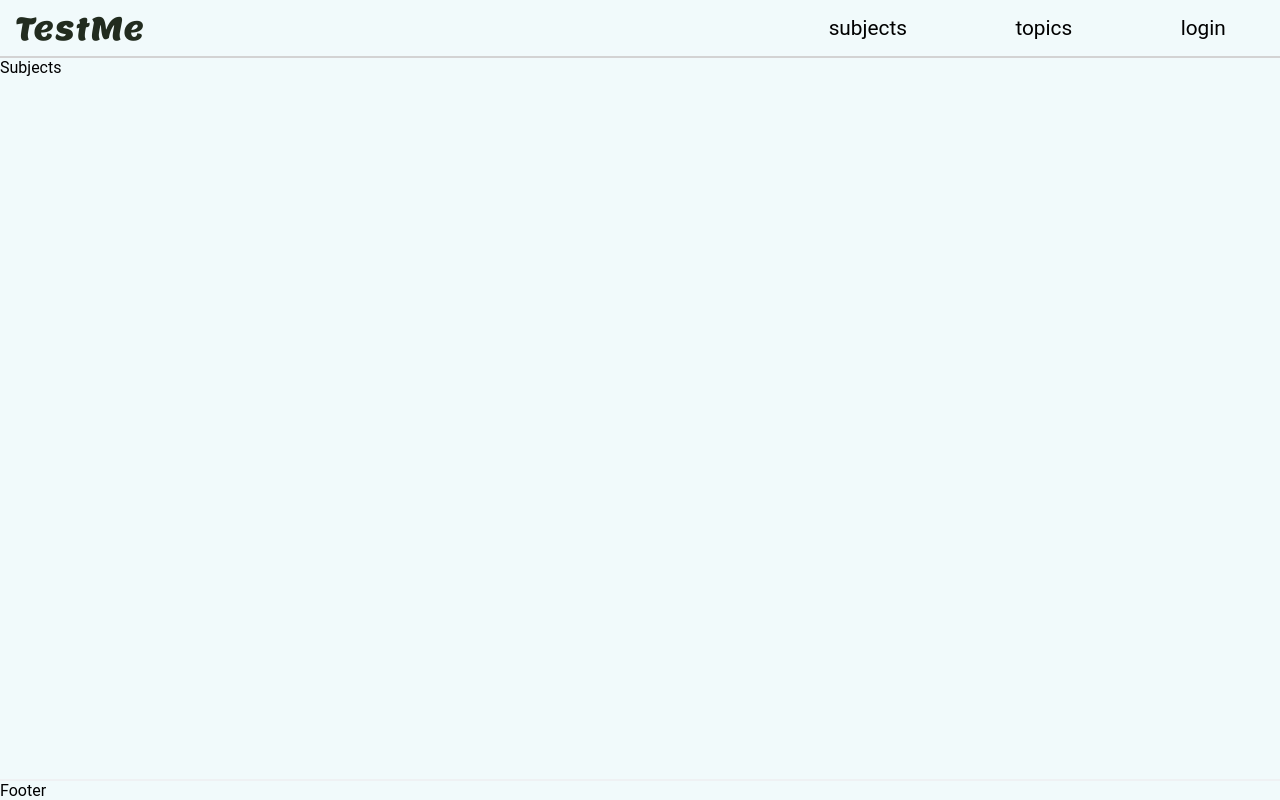
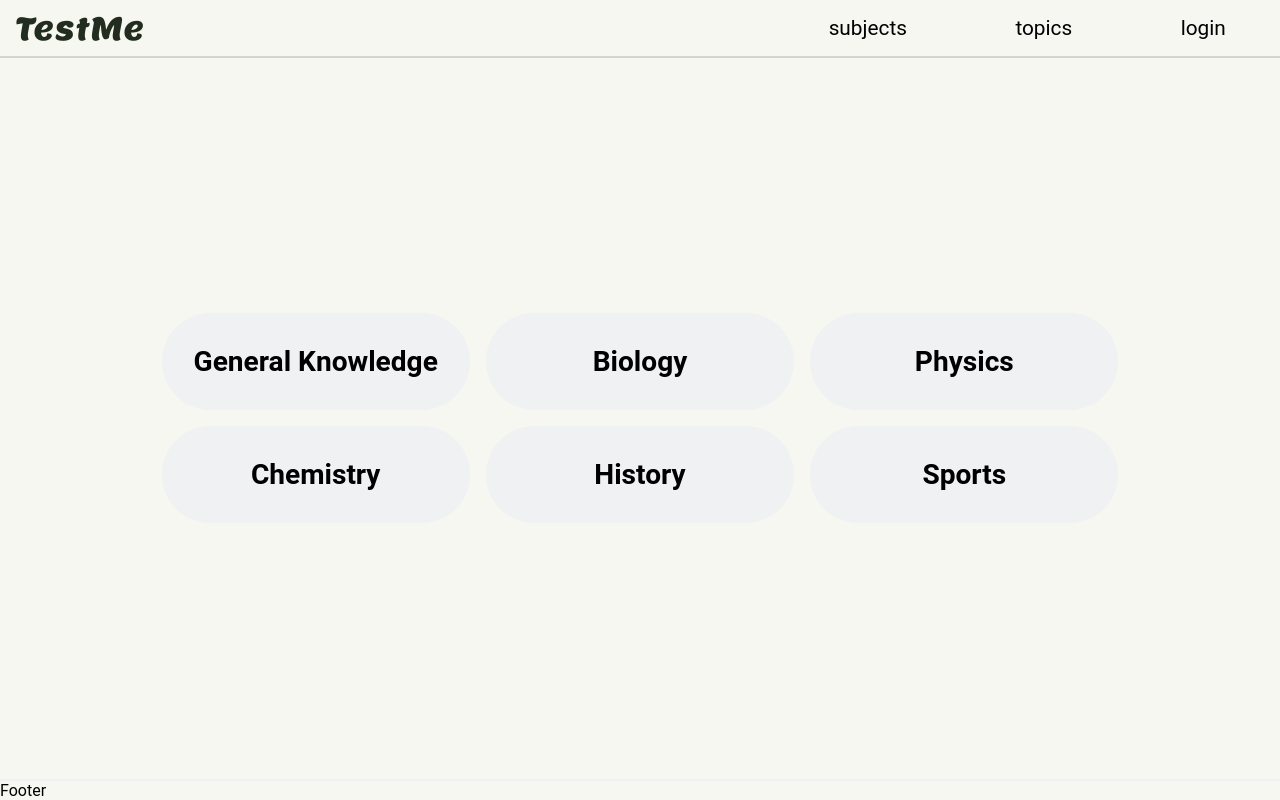
Before and after one commit to HemanthDas/Quiz-Application, a React (Vite) app: page /testme/subject in a window 1280 px wide. Built offline with nearby package versions, Linux system fonts and the light colour scheme.

Commit message:
Update new Feature

```diff
--- a/src/App.css
+++ b/src/App.css
@@ -16,6 +16,7 @@ a {
   --cl1: #f1fafb;
   --cl2: #eff1f3;
   --cl3: #eff1f3;
+  --white-bg: #f7f7f1;
   --grn1: rgb(34, 44, 31);
   display: flex;
   align-items: center;
@@ -23,7 +24,7 @@ a {
   position: relative;
   min-height: 100vh;
   max-width: 100vw;
-  background-color: var(--cl1);
+  background-color: var(--white-bg);
   nav {
     width: 100%;
     max-height: 5%;
@@ -53,6 +54,9 @@ a {
   }
   main {
     width: 100%;
+    display: flex;
+    justify-content: center;
+    align-items: center;
   }
   footer {
     border-top: 2px solid var(--cl3);
@@ -163,11 +167,11 @@ button {
           color: var(--grn1);
         }
       }
-      .md2-btns{
+      .md2-btns {
         display: flex;
         justify-content: space-around;
         padding: 2rem;
-        & > *{
+        & > * {
           width: 30%;
           height: 2em;
           border-radius: 1em;
@@ -185,3 +189,27 @@ button {
     }
   }
 }
+#subjects {
+  height: 90vh;
+  display: flex;
+  justify-content: center;
+  align-items: center;
+  & > article {
+    display: grid;
+    grid-template-columns: repeat(3, 1fr);
+    gap: 2vmin;
+    .sub-names {
+      background-color: var(--cl2);
+      padding: 2rem;
+      border-radius: 2em;
+      text-align: center;
+      font-size: 1.5em;
+    }
+  }
+}
+/* @media screen and (max-width: 768px) {
+  *{
+    font-size: 1rem;
+  }
+
+} */
--- a/src/App.tsx
+++ b/src/App.tsx
@@ -6,7 +6,7 @@ import { Outlet } from "@tanstack/react-router";
 
 import { useContext } from "react";
 
-// import { TanStackRouterDevtools } from "@tanstack/router-devtools";
+import { TanStackRouterDevtools } from "@tanstack/router-devtools";
 function App() {
   const { state, type } = useContext(DialogBoxContext);
   return (
@@ -16,7 +16,7 @@ function App() {
         <Outlet />
       </main>
       <Footer />
-      {/* <TanStackRouterDevtools /> */}
+      <TanStackRouterDevtools />
     </Modal>
   );
 }
--- a/src/pages/home.tsx
+++ b/src/pages/home.tsx
@@ -29,8 +29,14 @@ const Home = () => {
             best?
           </p>
           <div className="md2-btns">
-            <button>Subjetcs</button>
-            <button>Topics</button>
+            <button>
+              {" "}
+              <Link to={"/testme/subject"}>Subjects</Link>
+            </button>
+            <button>
+              {" "}
+              <Link to={"/testme/topic"}>Topics</Link>
+            </button>
           </div>
         </div>
       </article>
--- /dev/null
+++ b/src/pages/pretest.tsx
@@ -0,0 +1,9 @@
+import { useParams } from "@tanstack/react-router";
+
+const PreTest = () => {
+  const route = useParams({ from: undefined, strict: true });
+  console.log(route);
+  return <div>{route.id}</div>;
+};
+
+export default PreTest;
--- a/src/pages/subject.tsx
+++ b/src/pages/subject.tsx
@@ -1,4 +1,31 @@
-const Subject = () =>{
-    return <>Subjects</>
-}
+import { Link, Outlet } from "@tanstack/react-router";
+const Subject = () => {
+  const subjects = [
+    { id: 1, name: "General Knowledge" },
+    { id: 2, name: "Biology" },
+    { id: 3, name: "Physics" },
+    { id: 4, name: "Chemistry" },
+    { id: 5, name: "History" },
+    { id: 6, name: "Sports" },
+  ];
+
+  return (
+    <section id="subjects">
+      <article>
+        {subjects.map((subject) => {
+          return (
+            <Link
+              key={subject.id}
+              className="sub-names"
+              to={`/testme/subject/` + subject.name}
+            >
+              <h1>{subject.name}</h1>
+            </Link>
+          );
+        })}
+      </article>
+      <Outlet />
+    </section>
+  );
+};
 export default Subject;
--- a/src/routes.tsx
+++ b/src/routes.tsx
@@ -3,6 +3,7 @@ import App from "./App.tsx";
 import Home from "./pages/home.tsx";
 import Subject from "./pages/subject.tsx";
 import Topic from "./pages/topic.tsx";
+import PreTest from "./pages/pretest.tsx";
 const rootRoute = new RootRoute({
   component: App,
 });
@@ -11,19 +12,27 @@ const indexRoute = new Route({
   path: "/testme",
   component: Home,
 });
-const subIndexRoute = new Route({
+const subjectRoute = new Route({
   getParentRoute: () => rootRoute,
-  path: "/testme/subject",
+  path: "testme/subject",
   component: Subject,
 });
 const topicRoute = new Route({
   getParentRoute: () => rootRoute,
-  path: "/testme/topic",
+  path: "testme/topic",
   component: Topic,
+});
+const subjectIDRoute = new Route({
+  getParentRoute: () => subjectRoute,
+  path: "$id",
+  component: PreTest,
 });
 
 const routeTree = rootRoute.addChildren([
-  indexRoute.addChildren([subIndexRoute, topicRoute]),
+  indexRoute.addChildren([
+    subjectRoute.addChildren([subjectIDRoute]),
+    topicRoute,
+  ]),
 ]);
 
 export default routeTree;
```
